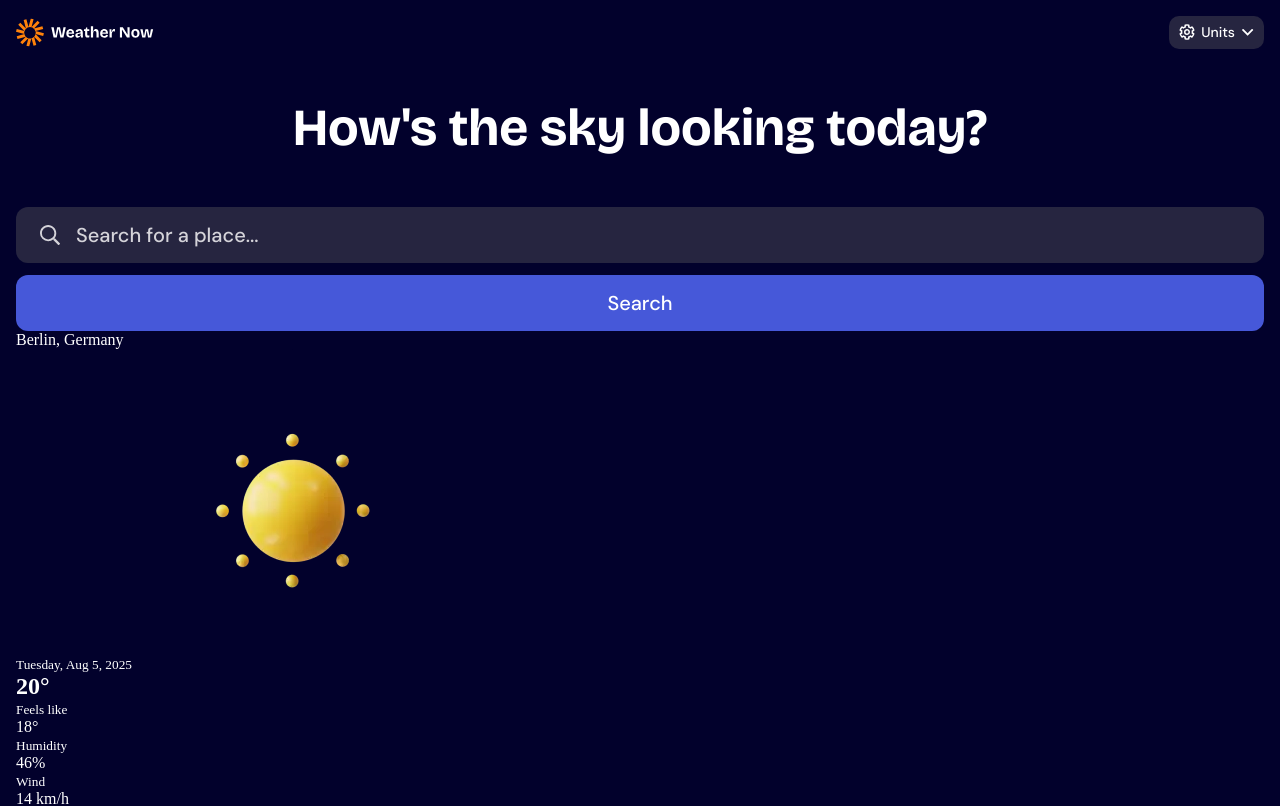
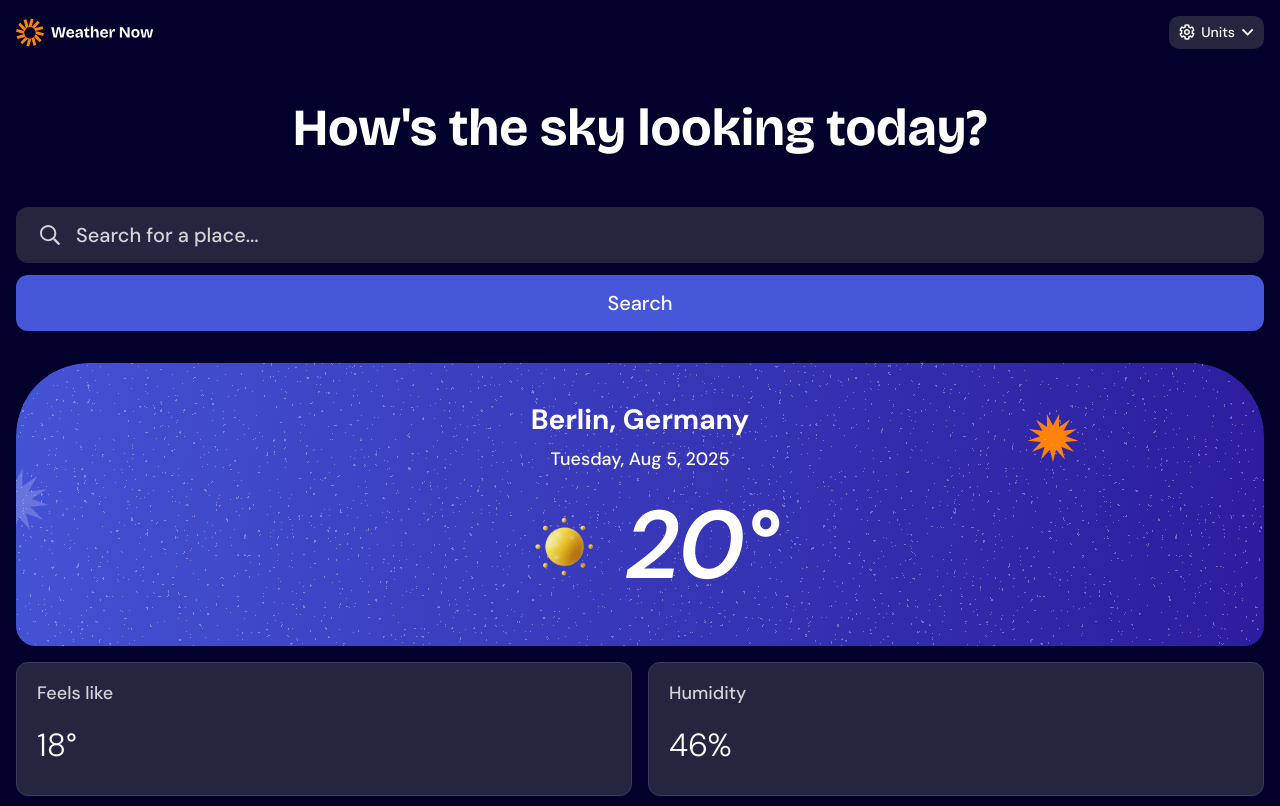
Before and after one commit to maishamir/weather-app, a React (Vite) app: page / in a window 1280 px wide. Shown: the top 806 px of the page. Built offline with nearby package versions, Linux system fonts and the light colour scheme.

Commit message:
styling done; still hardcoded for now

```diff
--- a/src/components/DayForecast/DayForecast.jsx
+++ b/src/components/DayForecast/DayForecast.jsx
@@ -11,13 +11,15 @@ function DayForecast() {
                     <p className="day-forecast__location">Berlin, Germany</p>
                     <small className="day-forecast__date">Tuesday, Aug 5, 2025</small>
 
-                    <img
-                        src={sunImg}
-                        alt="Sunny"
-                        className="day-forecast__icon"
-                    />
 
-                    <h1 className="day-forecast__temperature">20°</h1>
+
+                    <div className="day-forecast__temperature">
+                        <img
+                            src={sunImg}
+                            alt="Sunny"
+                            className="day-forecast__icon"
+                        /><p>20°</p>
+                    </div>
                 </div>
 
                 <div className="day-forecast__stats">
@@ -38,7 +40,7 @@ function DayForecast() {
 
                     <div className="day-forecast__stat">
                         <small className="day-forecast__stat-label">Precipitation</small>
-                        <p className="day-forecast__stat-value">0 in</p>
+                        <p className="day-forecast__stat-value">0 mm</p>
                     </div>
                 </div>
 
--- a/src/components/DayForecast/DayForecast.scss
+++ b/src/components/DayForecast/DayForecast.scss
@@ -1,42 +1,78 @@
 @use "../../assets/styles/partials/typography" as *;
 @use "../../assets/styles/partials/variables" as *;
 
-.parent {
+
+.day-forecast {
+    margin-top: 2rem;
+    &__location {
+        @include tp4;
+        margin-bottom: 0.75rem;
+    }
+
+    &__date {
+        @include tp6;
+        margin-bottom: 1rem;
+    }
+
+    &__icon {
+        height: 7.5rem;
+        width: 7.5rem;
+    }
+
+    &__temperature {
+        display: flex;
+        align-items: center;
+        @include tp1;
+    }
+
+    &__container {
         display: grid;
         grid-template-columns: repeat(2, 1fr);
         grid-template-rows: repeat(4, 1fr);
         column-gap: 1rem;
         row-gap: 1rem;
-    // background-color: orange;
     }
 
-
-.div1 {
-    background-color: pink;
+    &__main {
+        background-image: url("/images/bg-today-small.svg");
+        background-size: cover;
+        background-repeat: no-repeat;
         grid-column: 1 / span 2;
         grid-row: 1 / span 2;
+        border-radius: 1.25rem;
+        padding: 2.5rem 1.5rem;
+        display: flex;
+        flex-direction: column;
+        align-items: center;
     }
 
-.div2 {
-    background-color: aliceblue;
-    grid-column: 1;
-    grid-row: 3;
+    &__stats {
+        grid-column: 1 / span 2;
+        grid-row: 3 / span 2;
+
+        display: grid;
+        grid-template-columns: 1fr 1fr;
+        gap: 1rem;
     }
 
-.div3 {
-    background-color: palevioletred;
-    grid-column: 2;
-    grid-row: 3;
+    &__stat {
+        background-color: green;
+        border-radius: 0.75rem;
+        background-color: $neutral800;
+        border: 1px solid $neutral600;
+        padding: 1.25rem;
+        display: flex;
+        flex-direction: column;
+        gap: 1.5rem;
+
+        &-label {
+            color: $neutral200;
+            @include tp6
         }
 
-.div4 {
-    background-color: lavender;
-    grid-column: 1;
-    grid-row: 4;
+        &-value {
+            color: white;
+            @include tp3;
         }
-
-.div5 {
-    background-color: paleturquoise;
-    grid-column: 2;
-    grid-row: 4;
     }
+}
```
Also changed, not shown: src/assets/styles/partials/_globals.scss (line endings or trailing spaces). Lines whose indentation alone changed are shown as unchanged.
